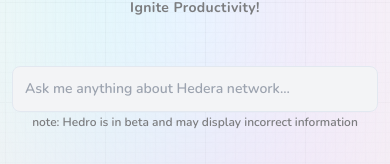
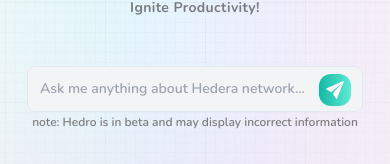
Before and after one commit to quiet-node/hedro-ai, a Next.js app: page / in a window 390 px wide. Shown: the part 403-567 px from the top of the page. Built offline with nearby package versions, Linux system fonts and the light colour scheme.

Commit message:
styled: styled input box
Signed-off-by: Logan Nguyen <logan.nguyen@swirldslabs.com>

```diff
--- a/src/components/chat-wizard/chat-input-box/index.tsx
+++ b/src/components/chat-wizard/chat-input-box/index.tsx
@@ -27,8 +27,8 @@
   return (
     <fieldset
       className={`${
-        isChatMode ? `w-full sm:w-[810px]` : `w-full sm:w-[550px]`
-      } flex justify-center flex-col items-center mt-12 mx-3 xsm:mx-6 xssm:mx-12`}
+        isChatMode ? `sm:w-[810px]` : `sm:w-[550px]`
+      } w-80 xxsm:w-[21rem] xssm:w-96 flex justify-center flex-col items-center mt-12 mx-3 xsm:mx-6 xssm:mx-12`}
     >
       <div className={`w-full relative`}>
         <input
@@ -51,7 +51,7 @@
           onMouseEnter={() => setOnHover(true)}
           onMouseLeave={() => setOnHover(false)}
           onClick={handleOnSubmit}
-          className={`absolute hidden xsm:block text-white text-2xl bg-gradient-to-r from-teal-500 to-teal-300 rounded-xl p-1 top-2 right-3 cursor-pointer transition ease-in-out hover:scale-105 ${
+          className={`absolute hidden xxsm:block text-white text-2xl bg-gradient-to-r from-teal-500 to-teal-300 rounded-xl p-1 top-2 right-3 cursor-pointer transition ease-in-out hover:scale-105 ${
             (onHover || onFocus) && `-translate-y-0.5`
           }`}
         >
```
